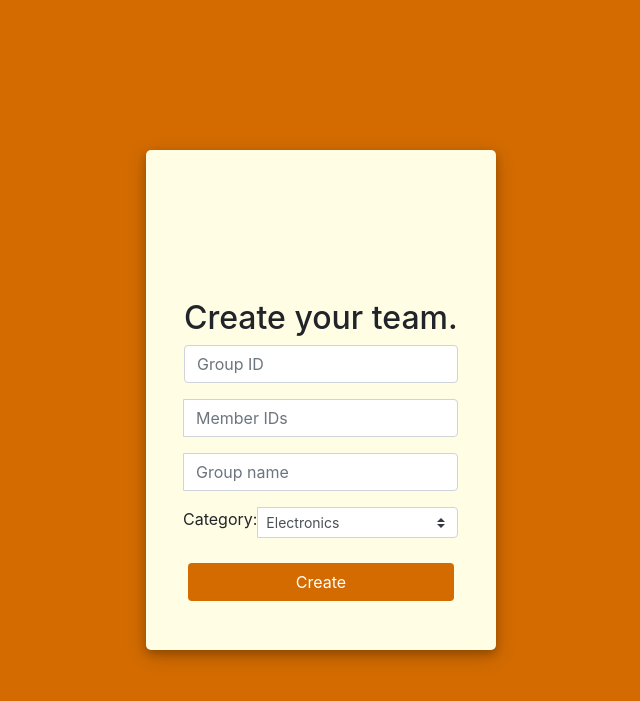
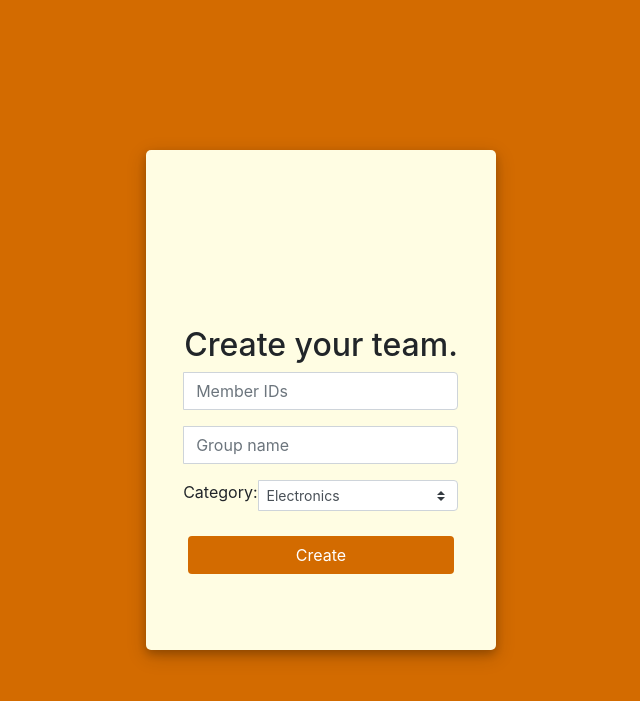
Before and after one commit to zawad-monsur/Project-Showcase-Management, a PHP site: page /create_team.php in a window 1280 px wide. Shown: the top 701 px of the page, without its empty margins (319-959 px from the left). Run offline with PHP 8.4, Linux system fonts and the light colour scheme; some libraries are stand-ins or nearby versions.

Commit message:
create team updated

```diff
--- a/create_team.php
+++ b/create_team.php
@@ -17,20 +17,22 @@
 
     if ($_SERVER['REQUEST_METHOD'] == "POST") {
         //something was posted
-        $group_id = $_POST['group_id'];
         $student_id = $_POST['student_id'];
         $group_name = $_POST['group_name'];
         $group_category = $_POST['group_category'];
 
         echo "hoise!!!!";
 
-        if (!empty($group_id) && !empty($student_id) && !empty($group_name) && !empty($group_category)) {
+        if (!empty($student_id) && !empty($group_name) && !empty($group_category)) {
 
-            //save to database
-            //echo $name . " " . $password;
-            $query = "insert into groups (group_id,student_id, group_name, group_category) values ('$group_id','$student_id', '$group_name', '$group_category')";
+            $student_ids = explode(',',$student_id);
+            foreach($student_ids as $student_id){
+                $query = "insert into groups (group_id,student_id, group_name, group_category) values ('$group_id','$student_id', '$group_name', '$group_category')";
 
-            mysqli_query($conn, $query);
+                mysqli_query($conn, $query);
+
+            }
+
 
             header("Location: login.php");
             die;
@@ -50,10 +52,6 @@
 
                         <div>
                             <p class="h2">Create your team.</p>
-                        </div>
-
-                        <div class="input-group mb-3">
-                            <input type="text" name="group_id" id="group_id" class="form-control  input_user" placeholder="Group ID" required>
                         </div>
 
                         <div class="input-group mb-3">
```
